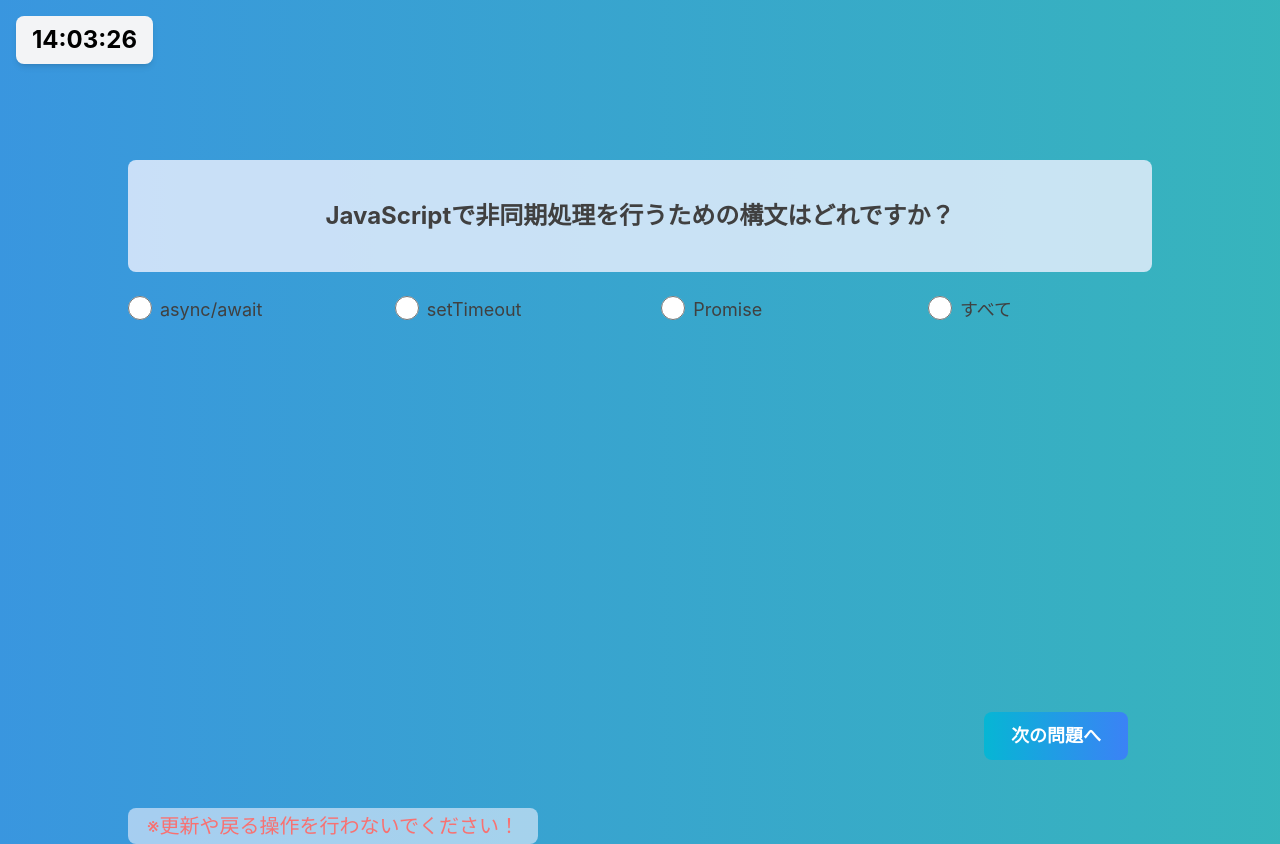
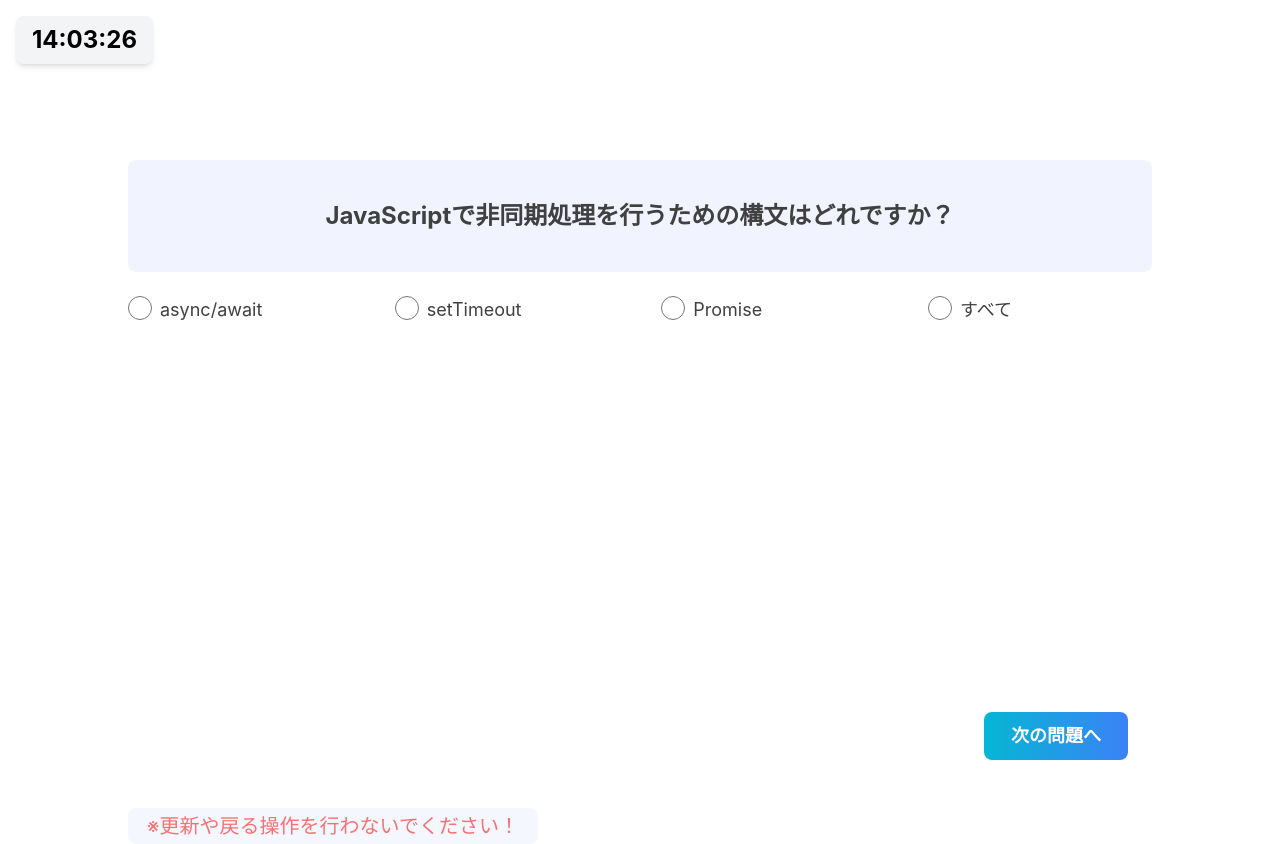
Before and after one commit to kobayashi70/ReasemiQuiz, a Next.js app: page /quiz in a window 1280 px wide. Built offline with nearby package versions, Linux system fonts and the light colour scheme.

Commit message:
クイズページbg、レスポンシブ化

```diff
--- a/src/components/Options.jsx
+++ b/src/components/Options.jsx
@@ -6,6 +6,7 @@ const Options = ({ options, handleOptionClick, selectedOption }) => {
       {options.map((option, index) => (
         <label key={index} className="w-56 h-96 sm:h-64 flex justify-start ">
           <input
+            name="radio"
             type="radio"
             checked={selectedOption === index}
             onChange={() => handleOptionClick(index)}
--- a/src/components/Question.jsx
+++ b/src/components/Question.jsx
@@ -2,7 +2,7 @@
 
 const Question = ({ questionText }) => {
   return (
-    <h2 className="text-2xl tb:text-xl  sm:font-normal sm:p-4 sm:w-80 font-bold p-10 text-center text-neutral-700 bg-indigo-50 bg-opacity-80 rounded-lg">
+    <h2 className="text-2xl tb:text-xl  sm:font-normal sm:p-4 sm:w-auto font-bold p-10 text-center text-neutral-700 bg-indigo-50 bg-opacity-80 rounded-lg">
       {questionText}
     </h2>
   );
--- a/src/pages/quiz.jsx
+++ b/src/pages/quiz.jsx
@@ -136,6 +136,17 @@ const Quiz = () => {
     }
   };
 
+  const bgClass = {
+    full: "bg-animated-gradient",
+    "html-css": "bg-html-css",
+    javascript: "bg-javascript",
+    react: "bg-react",
+    typescript: "bg-typescript",
+    mysql: "bg-mysql",
+    nodejs: "bg-nodejs",
+    aws: "bg-aws",
+  }[course];
+
   return (
     <div>
       <Head>
@@ -147,7 +158,9 @@ const Quiz = () => {
         <meta name="viewport" content="width=device-width, initial-scale=1" />
         <link rel="icon" href="/favicon.ico" />
       </Head>
-      <div className="min-h-screen flex flex-col pt-40 mb- sm:justify-normal sm:pt-8 items-center bg-animated-gradient">
+      <div
+        className={`min-h-screen flex flex-col items-center sm:justify-normal pt-40 sm:pt-8 ${bgClass}`}
+      >
         <DynamicClock />
         {/* 問題文表示 */}
         <div className="w-4/5">
--- a/src/styles/animation.css
+++ b/src/styles/animation.css
@@ -17,8 +17,58 @@
   }
 }
 
+/* トップページ、リザルトページbg */
 .bg-animated-gradient {
   background: linear-gradient(270deg, #34d399, #3b82f6, #85f7e7, #3bd2f8);
+  background-size: 800% 800%;
+  animation: gradientAnimation 10s linear infinite;
+}
+
+/* クイズページbg コースごと */
+.bg-html-css {
+  background: linear-gradient(270deg, #eb8d41, #f4c772, #fb923c, #f97316);
+  background-size: 800% 800%;
+  animation: gradientAnimation 10s linear infinite;
+}
+
+/* JavaScriptコース */
+.bg-javascript {
+  background: linear-gradient(270deg, #ebaf30, #f0c473, #fef08a, #facc15);
+  background-size: 800% 800%;
+  animation: gradientAnimation 10s linear infinite;
+}
+
+/* Reactコース */
+.bg-react {
+  background: linear-gradient(270deg, #06b6d4, #34d399, #3b82f6, #60a5fa);
+  background-size: 800% 800%;
+  animation: gradientAnimation 10s linear infinite;
+}
+
+/* TypeScriptコース */
+.bg-typescript {
+  background: linear-gradient(270deg, #6d28d9, #8b5cf6, #3b82f6, #60a5fa);
+  background-size: 800% 800%;
+  animation: gradientAnimation 10s linear infinite;
+}
+
+/* MySQLコース */
+.bg-mysql {
+  background: linear-gradient(270deg, #34d399, #4ade80, #2563eb, #3b82f6);
+  background-size: 800% 800%;
+  animation: gradientAnimation 10s linear infinite;
+}
+
+/* Node.jsコース */
+.bg-nodejs {
+  background: linear-gradient(270deg, #32e299, #38bd38, #b6e066, #a3e635);
+  background-size: 800% 800%;
+  animation: gradientAnimation 10s linear infinite;
+}
+
+/* AWSコース */
+.bg-aws {
+  background: linear-gradient(270deg, #e9ab27, #f8be51, #fb923c, #f97316);
   background-size: 800% 800%;
   animation: gradientAnimation 10s linear infinite;
 }
@@ -133,6 +183,8 @@
   animation-delay: 1.7s;
 }
 
+/* クイズページのbgグラデーション */
+
 /* 結果ページgetMessage表示アニメーション */
 @keyframes fadeIn {
   from {
```
